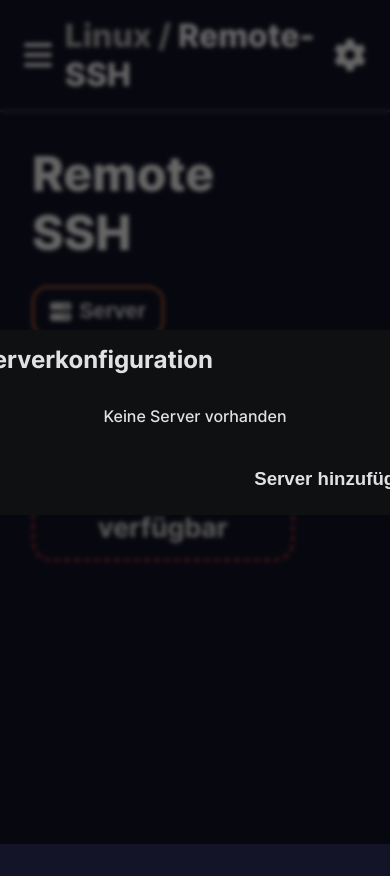
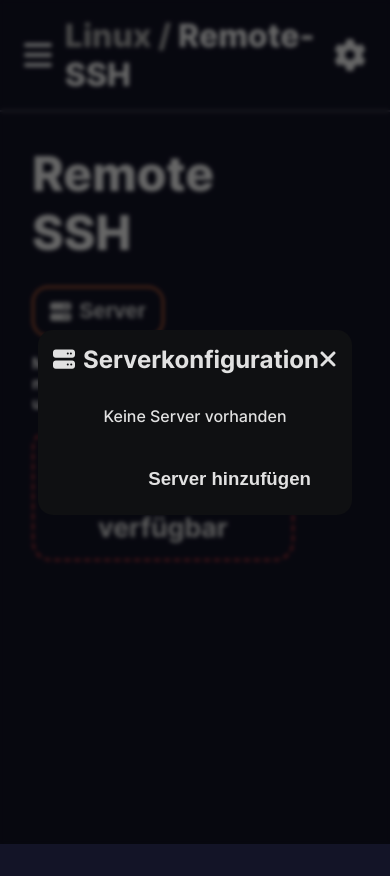
Before and after one commit to gnmyt/PowerTools, a React (Vite) app in the folder client/: page /linux/ssh in a window 390 px wide. Both pictures are taken after a click on the button "Server". Built offline with nearby package versions, Linux system fonts and the light colour scheme.

Commit message:
Optimized the ServerDialog styles.sass for mobile devices

```diff
--- a/client/src/pages/tools/linux/components/ServerDialog/styles.sass
+++ b/client/src/pages/tools/linux/components/ServerDialog/styles.sass
@@ -35,3 +35,8 @@
     background-color: $dark-gray
     color: $white
     transition: all 0.3s
+
+
+@media screen and (max-width: 570px)
+  .server-area
+    width: 100%
```
